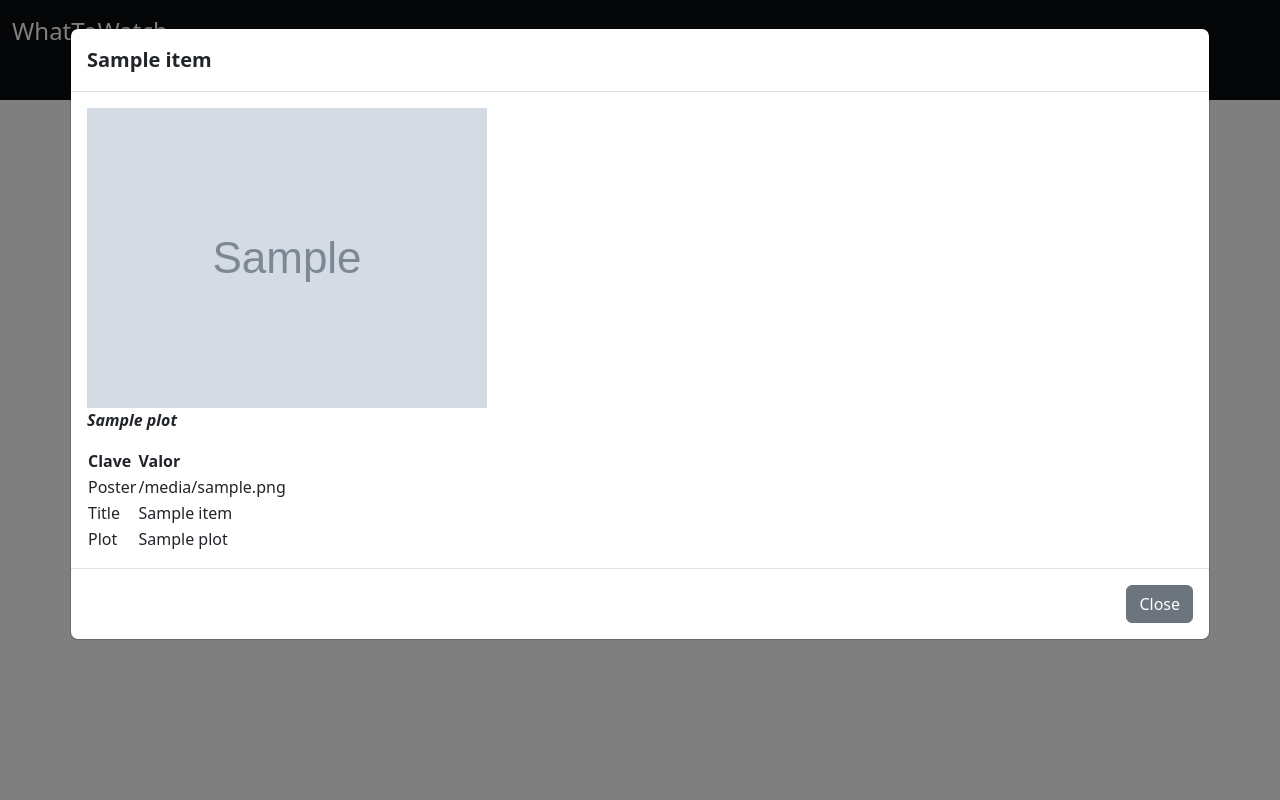
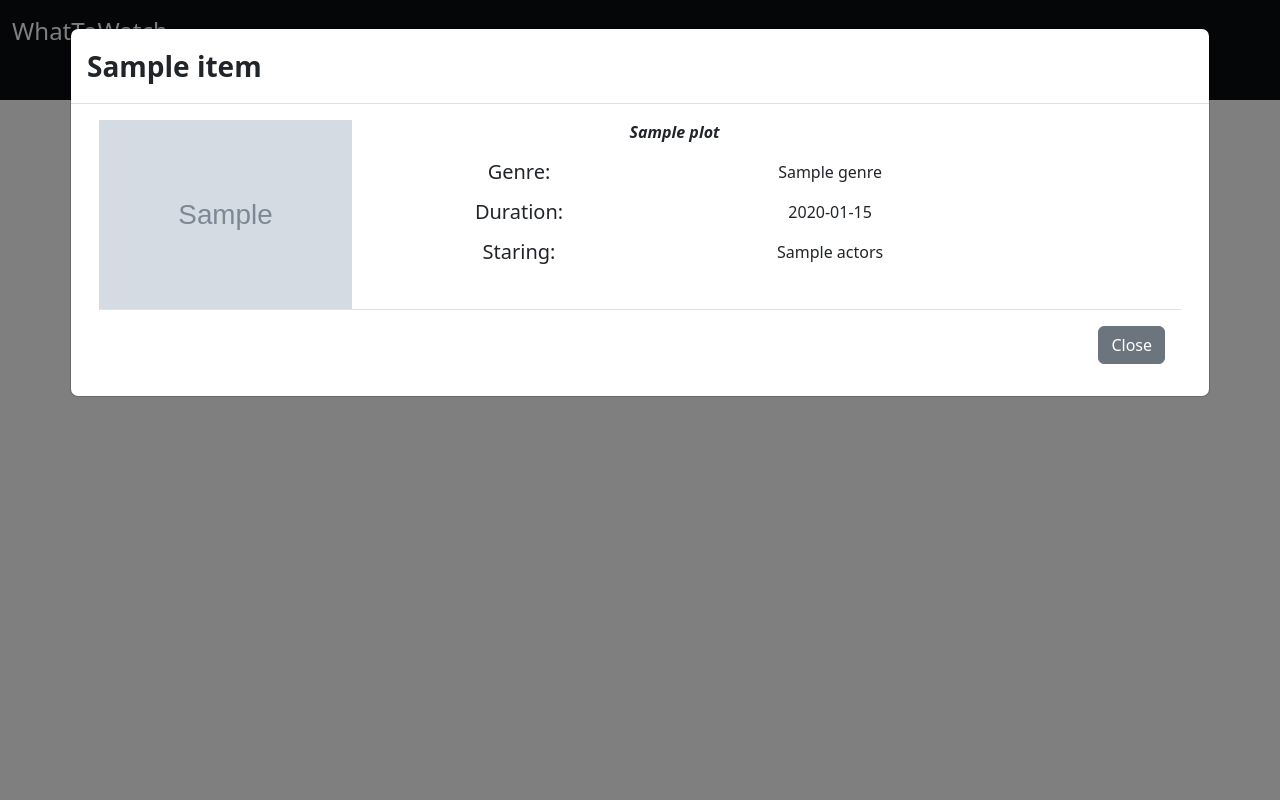
Before and after one commit to Dima-Sh13/Reto_Final_Peliculas, a Flask app: page /movie/1 in a window 1280 px wide. Run offline with Flask 3, Linux system fonts and the light colour scheme; tables that the repository leaves empty hold one stand-in row (values such as "Sample post"); grey boxes marked "Sample" are stand-in pictures; a database or web service that is not in the repository returns one stand-in record (values such as "Sample title"); data that the repository does not hold is empty.

Commit message:
Finished movie view. only ratings and coments left

```diff
--- a/movies_app/static/styles.css
+++ b/movies_app/static/styles.css
@@ -38,3 +38,8 @@
   font-style: initial;
 
 }
+
+
+.pad-right-10 {
+    padding-right: 10%;
+}
--- a/movies_app/templates/movie_view.html
+++ b/movies_app/templates/movie_view.html
@@ -12,37 +12,45 @@
     <div class="modal-dialog modal-xl">
         <div class="modal-content">
             <div class="modal-header">
-                <h1 class="modal-title fs-5 text-mine-big" id="exampleModalLabel">{{data["Title"]}}</h1>
+                <h1 class="modal-title fs-3 text-mine-big">{{data["Title"]}}</h1>
 
             </div></button>
             <div class="modal-body">
-                <img class="img-fluid" src="{{ data['Poster'] }}" alt=" {{ data['Title'] }}"> <p class="text-mine-sub">{{ data["Plot"] }}</p>
+                <div class="container text-center">
+                    <div class="row">
+                        <div class="col-sm-3">
+                            <img class="img-fluid" src="{{ data['Poster'] }}" alt=" {{ data['Title'] }}">
+                        </div>
+                    <div class="col-sm-9">
+                        <div class="row">
+                            <div class="col-8 col-sm-9">
+                                <p class="text-mine-sub">{{ data["Plot"] }}</p>
+                            </div>
+                        </div>
+                        <div class ="row">
+                            <div class="col-8 col-sm-9">
+                                <div class="row">
+                                    <div class="col"><h5>Genre:</h5></div>
+                                    <div class="col"><p>{{ data["Genre"] }}</p> </div>
 
+                                </div>
+                                <div class="row">
+                                    <div class="col"><h5>Duration:</h5></div><div class="col"><p>{{ data["Runtime"] }}</p> </div>
+                                </div>
+                                <div class="row">
+                                    <div class="col"><h5>Staring:</h5></div><div class="col"><div class="col"><p>{{ data["Actors"] }}</p></div>
 
+                                </div>
 
+                            </div>
 
-
-                <table style="padding: 10%;">
-                    <thead>
-                        <tr>
-                            <th>Clave</th>
-                            <th>Valor</th>
-                        </tr>
-                    </thead>
-                    <tbody>
-                        {% for key, value in data.items() %}
-                        <tr>
-                            <td>{{ key }}</td>
-                            <td>{{ value }}</td>
-                        </tr>
-                        {% endfor %}
-                    </tbody>
-                </table>
+                        </div>
+                    </div>
+                </div>
             </div>
             <div class="modal-footer">
                 <a href="/"><button type="button" class="btn btn-secondary" data-bs-dismiss="modal">Close</button></a>
-
-             </div>
+            </div>
         </div>
     </div>
 </div>
@@ -54,4 +62,8 @@
 
 
 
+
+
+
+
 {% endblock %}
```
Also changed, not shown: movies_app/templates/index.html (line endings or trailing spaces).
